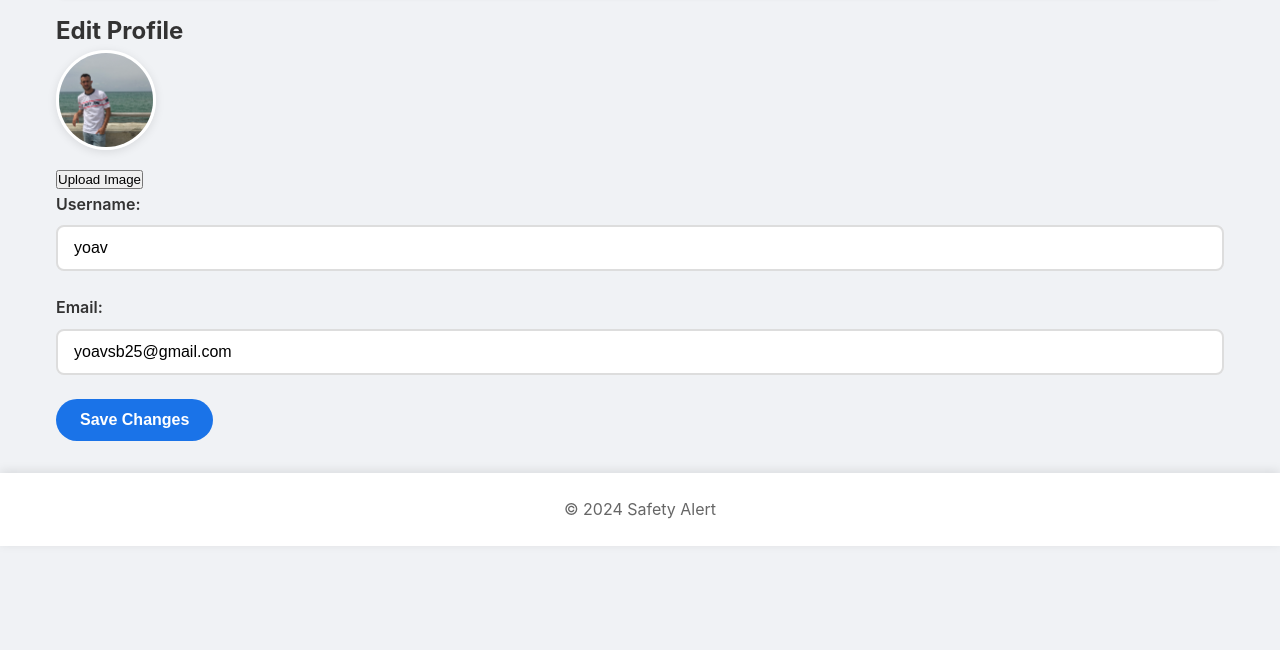
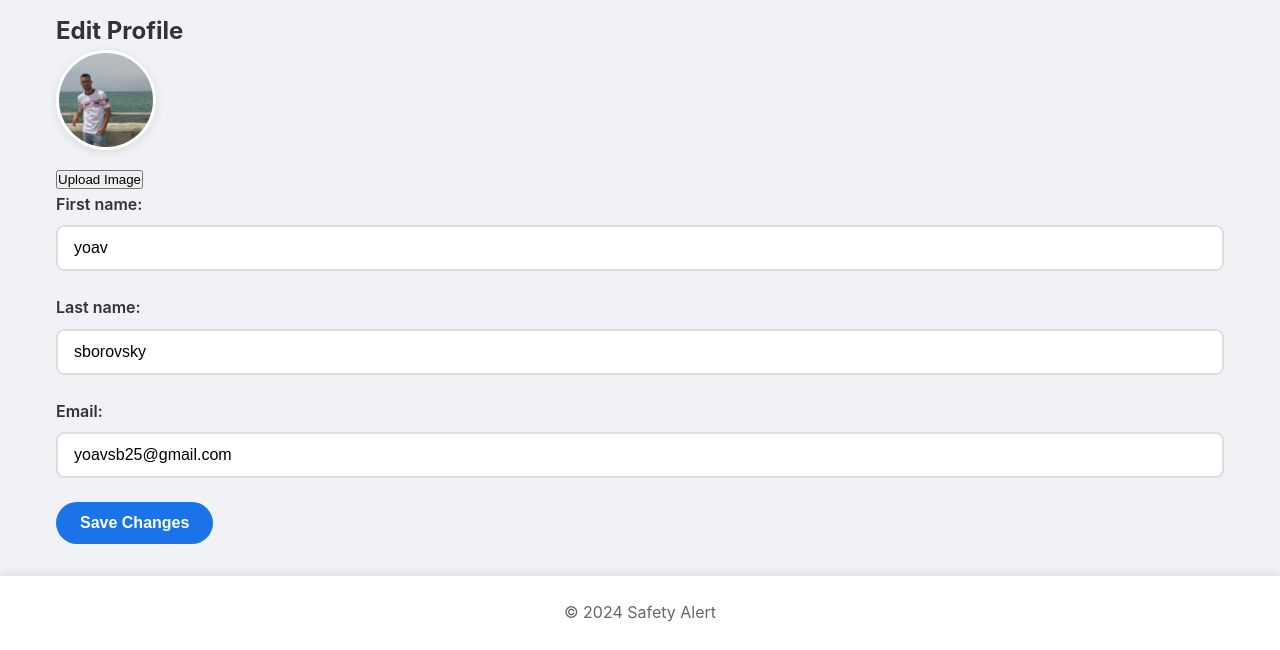
Before and after one commit to Yoavsb25/AlertBuddy, a Django app: page /profile/edit/ in a window 1280 px wide. Shown: the part 192-842 px from the top of the page. Before the commit the page ends 738 px from the top, so only its background shows below. Run offline with Django 5.2, Linux system fonts and the light colour scheme; a user stored in the database is signed in; data comes from the database, SQL or seed files in the repository; both versions use the stored data as it was after the commit.

Commit message:
Change user registration to use email and include first and last names
- Updated user model to add first_name and last_name fields
- Modified signup form to require email, first name, and last name
- Updated home page to display friends' names instead of usernames
- Created and applied migrations for user model changes

```diff
--- a/SafetyProject/settings.py
+++ b/SafetyProject/settings.py
@@ -135,3 +135,7 @@ DEFAULT_AUTO_FIELD = 'django.db.models.BigAutoField'
 AUTHENTICATION_BACKENDS = [
     'django.contrib.auth.backends.ModelBackend',
 ]
+ACCOUNT_AUTHENTICATION_METHOD = 'email'
+ACCOUNT_USERNAME_REQUIRED = False
+ACCOUNT_EMAIL_REQUIRED = True
+ACCOUNT_UNIQUE_EMAIL = True
--- a/safety_alert/forms.py
+++ b/safety_alert/forms.py
@@ -1,6 +1,7 @@
 from django import forms
 from .models import SafetyAlert, Profile
 from django.contrib.auth.models import User
+from django.contrib.auth.forms import UserCreationForm
 
 class UserForm(forms.ModelForm):
     class Meta:
@@ -25,3 +26,22 @@ class ProfileImageForm(forms.ModelForm):
     class Meta:
         model = Profile
         fields = ['profile_image']
+
+
+class CustomUserCreationForm(UserCreationForm):
+    email = forms.EmailField(required=True)
+    first_name = forms.CharField(max_length=30, required=True)
+    last_name = forms.CharField(max_length=30, required=True)
+
+    class Meta:
+        model = User
+        fields = ['first_name', 'last_name', 'email', 'password1', 'password2']
+
+    def save(self, commit=True):
+        user = super().save(commit=False)
+        user.email = self.cleaned_data['email']
+        user.first_name = self.cleaned_data['first_name']
+        user.last_name = self.cleaned_data['last_name']
+        if commit:
+            user.save()
+        return user
--- a/safety_alert/templates/safety_alert/edit_profile.html
+++ b/safety_alert/templates/safety_alert/edit_profile.html
@@ -19,13 +19,15 @@
         </div>
 
         <div class="edit-profile-info">
-            <label for="username">Username:</label>
-            <input type="text" id="username" name="username" value="{{ user.username }}" required>
+            <label for="first name">First name:</label>
+            <input type="text" id="first name" name="first name" value="{{ user.first_name }}" required>
+
+            <label for="last name">Last name:</label>
+            <input type="text" id="last name" name="last name" value="{{ user.last_name }}" required>
 
             <label for="email">Email:</label>
             <input type="email" id="email" name="email" value="{{ user.email }}" required>
 
-            <!-- Add any other profile fields you want to edit -->
         </div>
 
         <button type="submit" class="edit-profile-btn">Save Changes</button>
--- a/safety_alert/templates/safety_alert/home.html
+++ b/safety_alert/templates/safety_alert/home.html
@@ -3,8 +3,6 @@
 {% block title %}Home{% endblock %}
 
 {% block content %}
-
-
     <h2>Your Friends' Safety Status</h2>
 
     <div class="friend-feed">
@@ -14,10 +12,10 @@
                 {% if friend.profile.profile_image %}
                     <img src="{{ friend.profile.profile_image.url }}" alt="{{ friend.username }}" class="friend-card-image">
                 {% else %}
-                    <div class="friend-card-image" style="background-color: #ccc;"></div>
+                    <div class="friend-card-image"></div>
                 {% endif %}
                 <div class="friend-card-info">
-                    <div class="friend-card-name">{{ friend.username }}</div>
+                    <div class="friend-card-name">{{ info.full_name }}</div>
                     <div class="friend-card-status">
                         {% if info.status is True %}
                             Safe
--- a/safety_alert/templates/safety_alert/profile.html
+++ b/safety_alert/templates/safety_alert/profile.html
@@ -15,7 +15,7 @@
     {% endif %}
 
     <div class="profile-info">
-        <p><strong>Username:</strong> {{ user.username }}</p>
+        <p><strong>Full name:</strong> {{ user.first_name }} {{ user.last_name }}</p>
         <p><strong>Email:</strong> {{ user.email }}</p>
         <p><strong>Last Marked Safe:</strong> {{ user.last_marked_safe|default:"Not marked yet." }}</p>
     </div>
--- a/safety_alert/templates/safety_alert/search_users.html
+++ b/safety_alert/templates/safety_alert/search_users.html
@@ -24,7 +24,7 @@
                                 <span style="color: #ffffff; font-size: 1.5rem;">{{ user.username|first|upper }}</span>
                             </div>
                         {% endif %}
-                        <span class="user-username">{{ user.username }}</span>
+                        <span class="user-username">{{ user.first_name }} {{ user.last_name }}</span>
                     </div>
                     <div class="user-actions">
                         {% if user.id not in friend_ids %}
--- a/safety_alert/views.py
+++ b/safety_alert/views.py
@@ -5,14 +5,13 @@ from django.contrib.auth.forms import UserCreationForm, AuthenticationForm, User
 from django.contrib.auth import login, authenticate
 from django.db.models import Q
 from .models import SafetyAlert, Friendship, FriendRequest
-from .forms import UserForm, UserSearchForm, ProfileImageForm
+from .forms import UserForm, UserSearchForm, ProfileImageForm, CustomUserCreationForm
 
 
 @login_required
 def home(request):
     friendships = Friendship.objects.filter(Q(user1=request.user) | Q(user2=request.user))
     friends = {}
-
 
     for friendship in friendships:
         friend = friendship.user2 if friendship.user1 == request.user else friendship.user1
@@ -21,6 +20,7 @@ def home(request):
             'status': latest_alert.status if latest_alert else None,
             'last_alert_time': latest_alert.last_updated if latest_alert else None,
             'last_location': latest_alert.user_location if latest_alert else None,
+            'full_name': f"{friend.first_name} {friend.last_name}"  # Include full name
         }
 
     return render(request, 'home.html', {'friends': friends})
@@ -28,14 +28,14 @@ def home(request):
 
 def signup(request):
     if request.method == 'POST':
-        form = UserCreationForm(request.POST)
+        form = CustomUserCreationForm(request.POST)
         if form.is_valid():
             user = form.save()
             login(request, user)
             return redirect('home')
     else:
-        form = UserCreationForm()
-    return render(request, 'safety_alert/login.html', {'form': form})
+        form = CustomUserCreationForm()
+    return render(request, 'safety_alert/signup.html', {'form': form})
 
 
 def user_login(request):
```
Also changed, not shown: db.sqlite3, media/profile_images/IMG_1075.jpeg (added), media/profile_images/IMG_3139.jpeg (deleted), media/profile_images/IMG_6410.jpeg (added).
